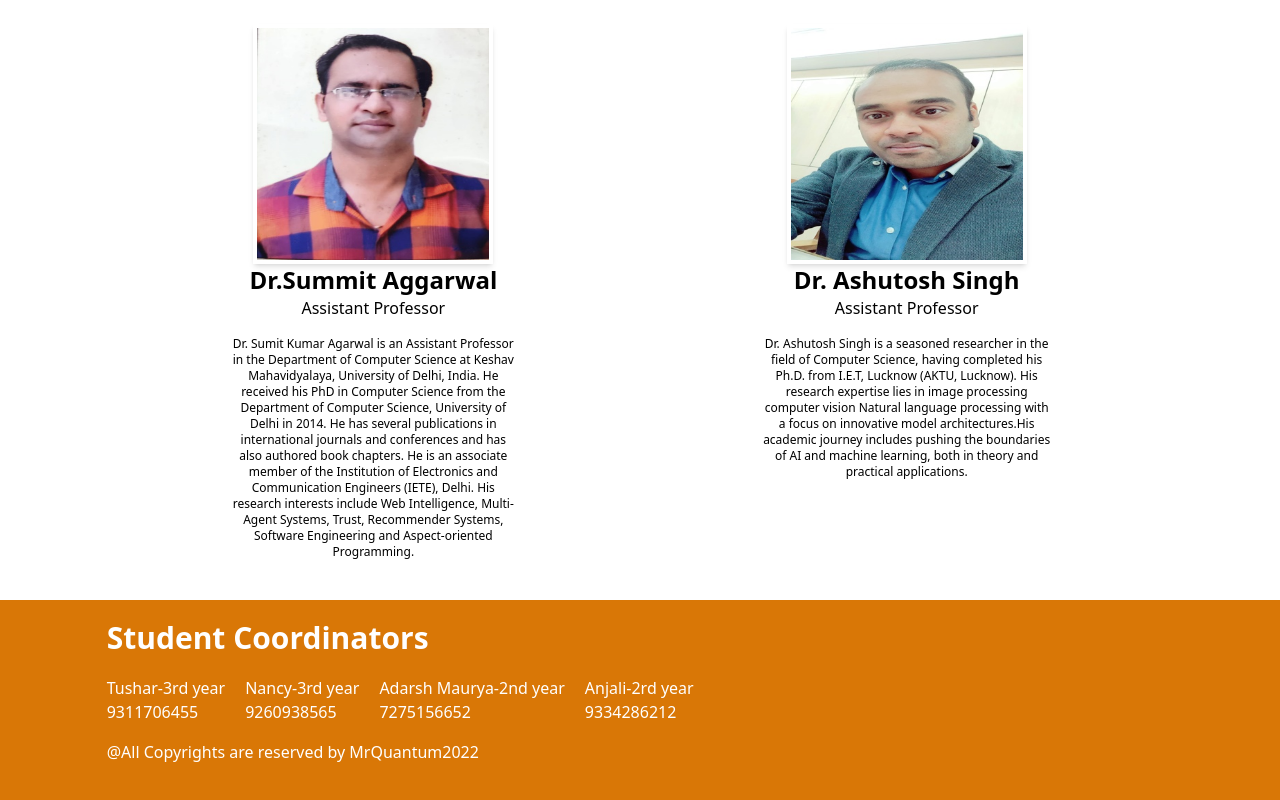
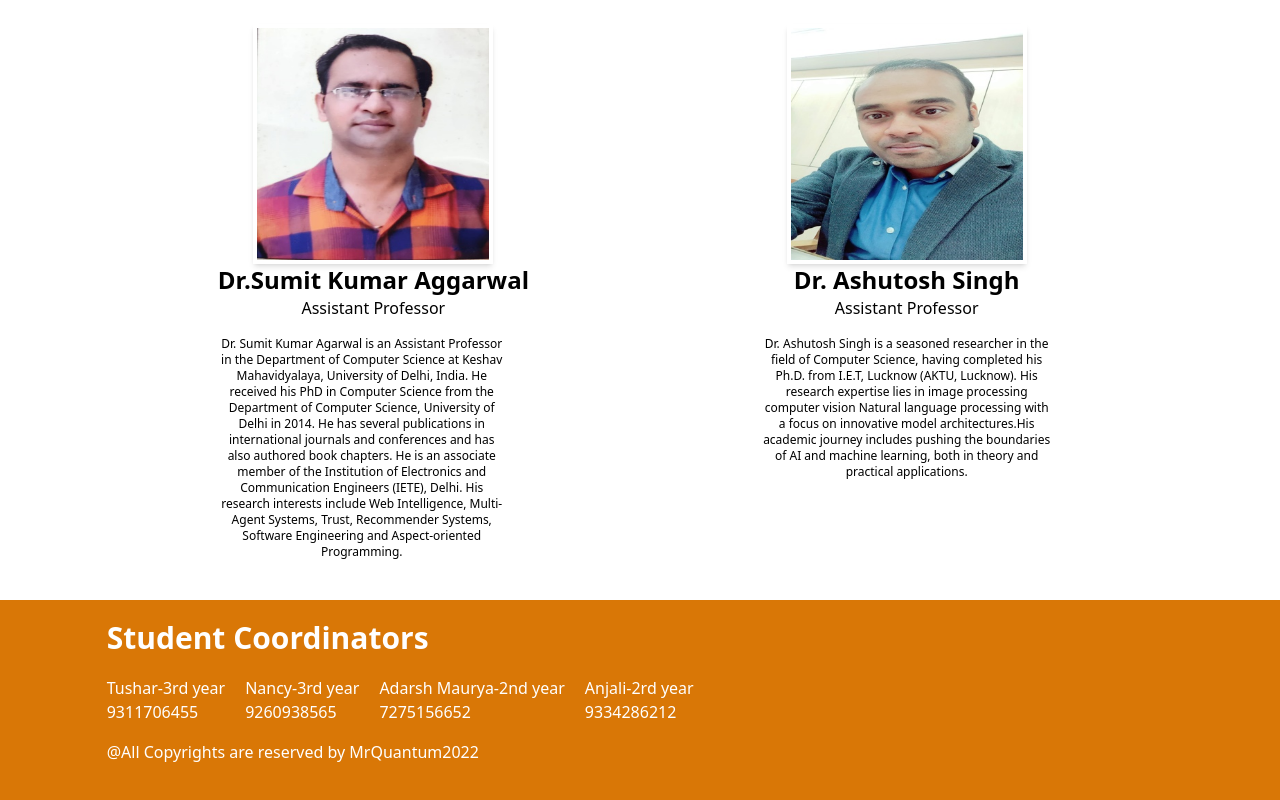
Before and after one commit to MrQuantum2022/todondefined, a React (Vite) app: page / in a window 1280 px wide. Shown: the part 3379-4179 px from the top of the page. Built offline with nearby package versions, Linux system fonts and the light colour scheme.

Commit message:
adjustments

```diff
--- a/src/components/Judges.jsx
+++ b/src/components/Judges.jsx
@@ -42,7 +42,7 @@ export default function Judges() {
         <div className="relative flex my-5 flex-col items-center justify-between">
           <img src={SummitSir} className="h-60 w-60 border-4 border-white  shadow-md" alt="" />
           <div className="  flex flex-col text-center">
-            <h1 className=" text-2xl font-semibold">Dr.Summit Aggarwal </h1>
+            <h1 className=" text-2xl font-semibold">Dr.Sumit Kumar Aggarwal </h1>
             <h2 className=" ">Assistant Professor</h2>
             <h2 className="text-sm w-72 lg:text-xs"><br></br>Dr. Sumit Kumar Agarwal is an Assistant Professor in the Department of Computer Science at Keshav Mahavidyalaya, University of Delhi, India. He received his PhD in Computer Science from the Department of Computer Science, University of Delhi in 2014. He has several publications in international journals and conferences and has also authored book chapters. He is an associate member of the Institution of Electronics and Communication Engineers (IETE), Delhi. His research interests include Web Intelligence, Multi-Agent Systems, Trust, Recommender Systems, Software Engineering and Aspect-oriented Programming.</h2>
           </div>
```
